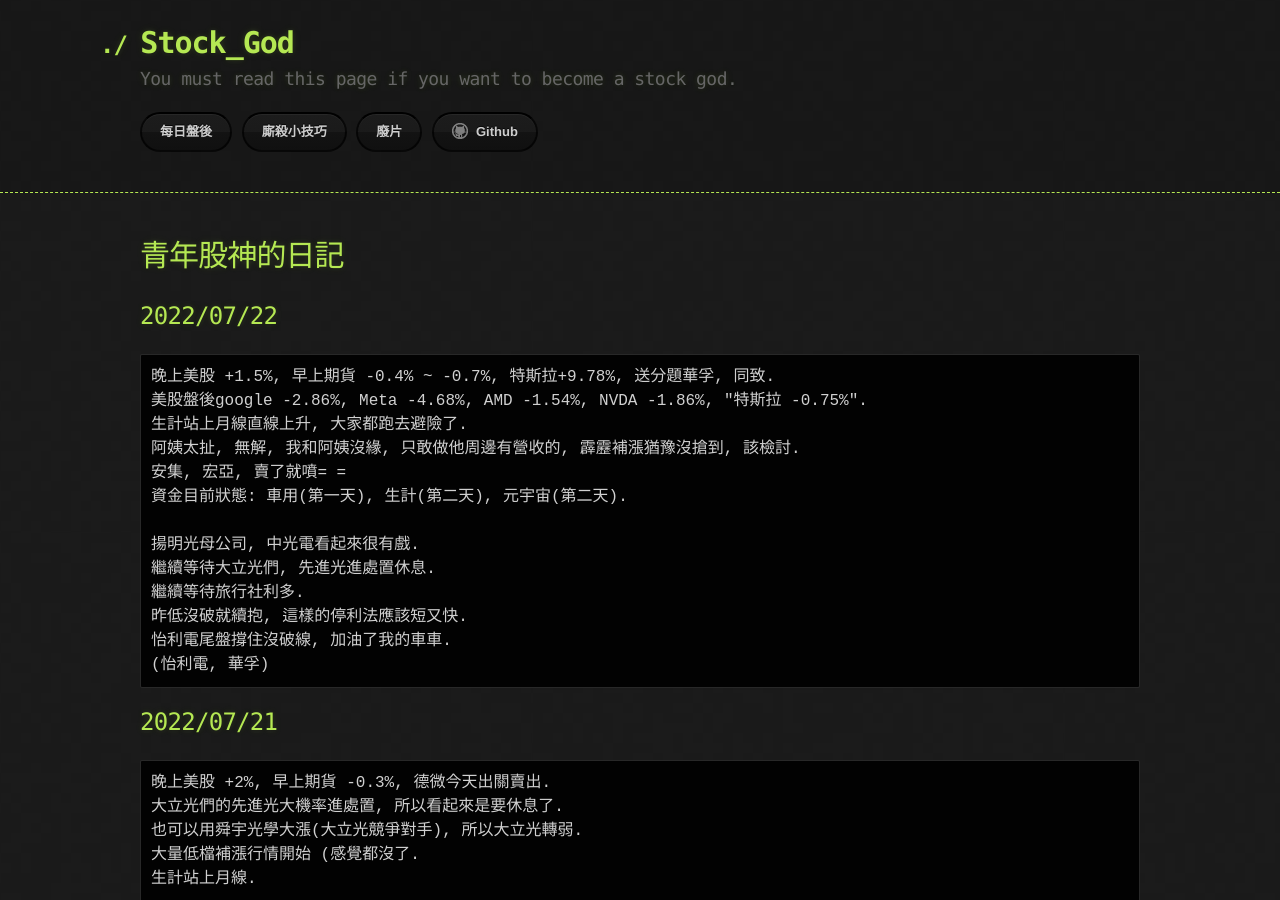
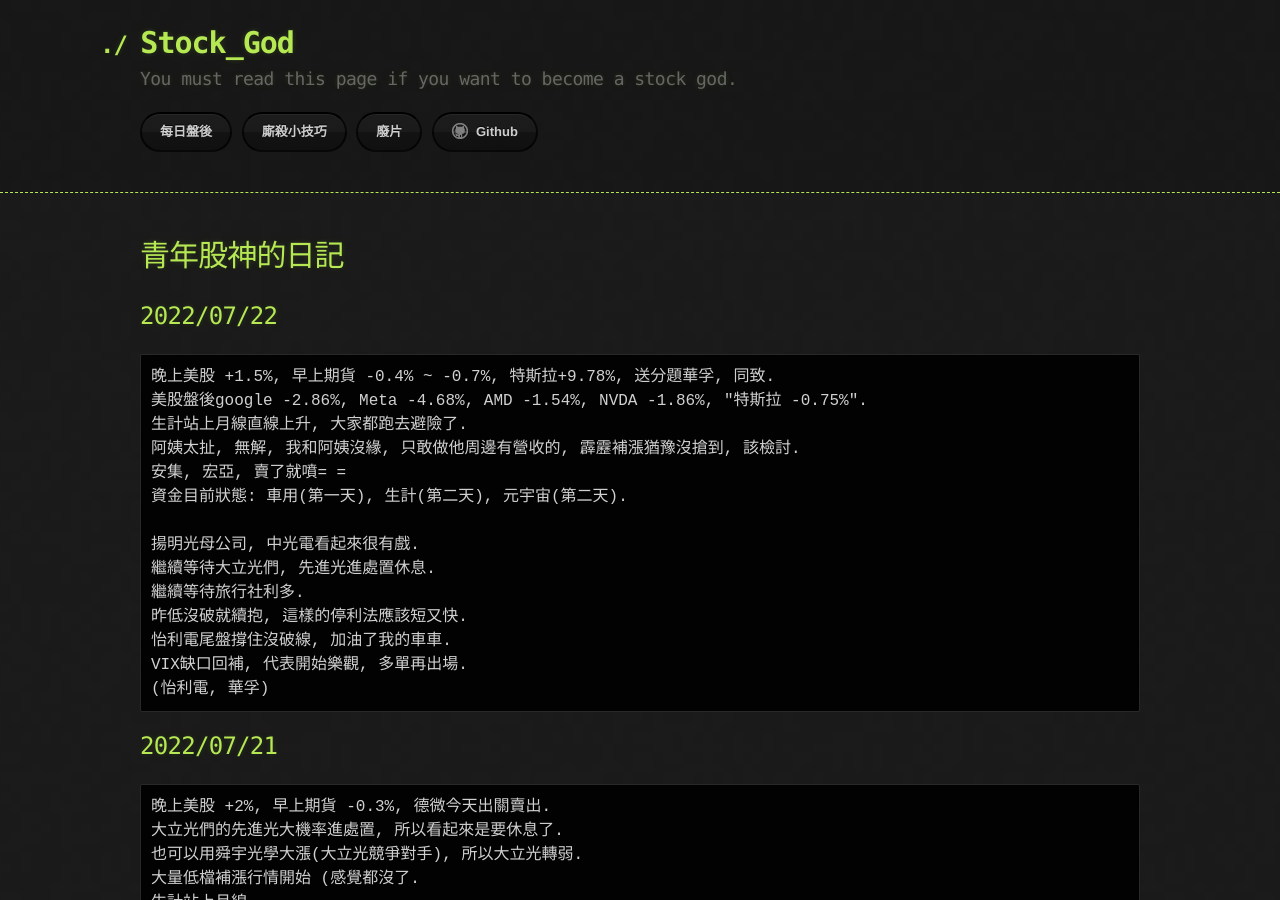
Before and after one commit to lepg5487/Stock_God, a Jekyll site: the page built from index.md, in a window 1280 px wide and 900 px high. Built offline with Jekyll 4.4.1, drawn with Linux system fonts in a browser that asks for light colours; our own code applies the rules of GitHub Pages for plain Markdown files.

Commit message:
Update index.md

````diff
--- a/index.md
+++ b/index.md
@@ -17,6 +17,7 @@
 繼續等待旅行社利多.
 昨低沒破就續抱, 這樣的停利法應該短又快.
 怡利電尾盤撐住沒破線, 加油了我的車車.
+VIX缺口回補, 代表開始樂觀, 多單再出場.
 (怡利電, 華孚)
 ```
 
````
